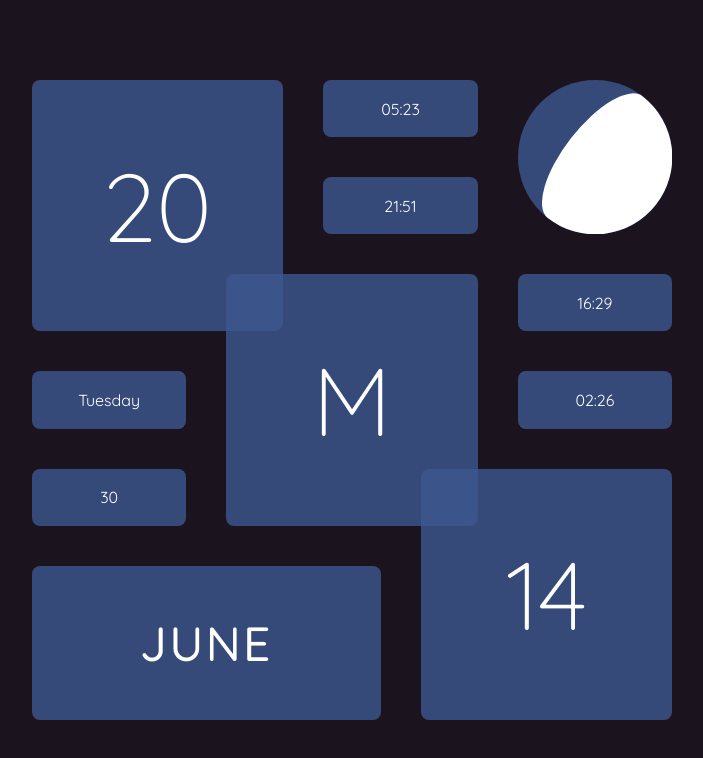
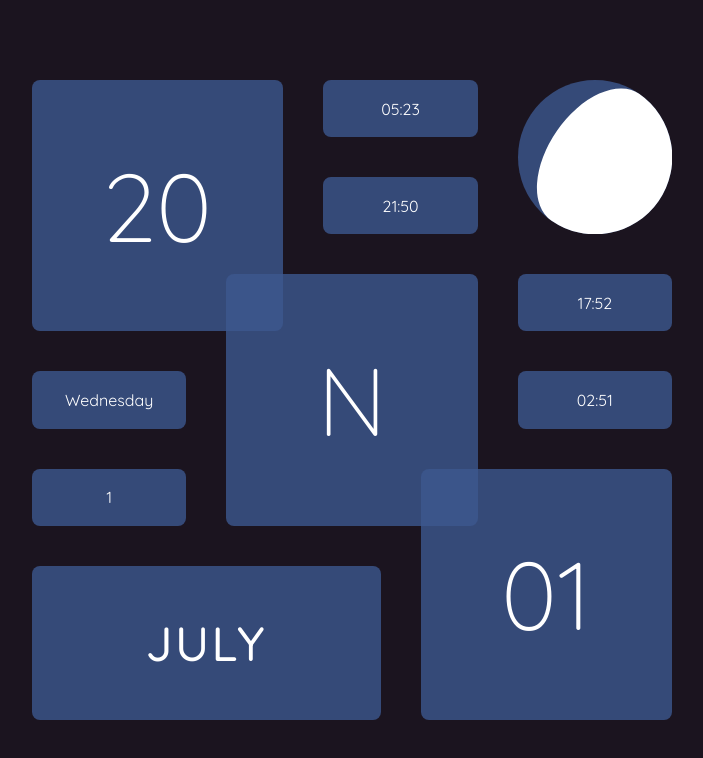
Before and after one commit to g12n/daily, a plain HTML site: page index.html in a window 1280 px wide. Shown: the whole page, without its empty margins (288-991 px from the left). Drawn offline with Linux system fonts and the light colour scheme.

Commit message:
Update gh-pages to output generated at a2783a9

```diff
--- a/index.html
+++ b/index.html
@@ -3,20 +3,20 @@
 <head>
 <meta charset="UTF-8">
 <meta name="viewport" content="width=device-width, initial-scale=1.0">
-<title>20M14</title>
+<title>20N01</title>
 <link href="https://fonts.googleapis.com/css2?family=Quicksand:wght@300;400;500;600;700&display=swap" rel="stylesheet">
 <style>body{margin:0;font-family:Quicksand,sans-serif;font-size:max(14px,calc(0 + 3vmin));background:hsl(280 20% 10%)}.arvelie{display:grid;grid-gap:5vmin;padding:10vmin;margin:auto;justify-content:center;text-align:center;width:100vmin;height:100vmin;grid-template-rows:repeat(7,1fr);grid-template-columns:repeat(7,1fr);box-sizing:border-box}.arvelie span{display:flex;align-items:center;justify-content:center;border-radius:1vmin;background-color:hsl(220deg 40% 40% / .8);color:#fff}.d,.m,.y{font-size:6em;font-weight:300}.y{grid-area:1/1/4/4}.m{grid-area:3/3/6/6}.d{grid-area:5/5/8/8}.day{grid-area:5/1/6/3}.dow{grid-area:4/1/5/3}.month{grid-area:6/1/8/5;font-weight:500;font-size:3em;letter-spacing:.05em;text-transform:uppercase}.sunset{grid-area:2/4/3/6}.sunrise{grid-area:1/4/2/6}.moonset{grid-area:4/6/5/8}.moon-info,.moonrise{grid-area:3/6/4/8}.moon-svg{grid-area:1/6/3/8}.moon-light{fill:#fff}.moon-shadow{fill:hsl(220deg 40% 40% / .8)}</style>
 
 </head>
 <body>
 <div class="arvelie">
-<span class="y">20</span><span class="m">M</span><span class="d">14</span>
-<span class="month">June</span>
-<span class="day">30</span>
-<span class="dow">Tuesday</span>
-<span class="sunrise">05:23</span><span class="sunset">21:51</span>
-<span class="moonrise">16:29</span><span class="moonset">02:26</span>
-<div class="moon-svg"><svg viewBox="0 0  600 600"><circle class="moon-shadow" cx="300" cy="300" r="300"/><path class="moon-light" d="M 484.01754189209174 63.06637158057899 A 300 300 37.835158790540774 0 1 115.98245810790826 536.933628419421A 119.45205507010179 300 37.835158790540774 0 1 484.01754189209174 63.06637158057899z" /></svg></div>
+<span class="y">20</span><span class="m">N</span><span class="d">01</span>
+<span class="month">July</span>
+<span class="day">1</span>
+<span class="dow">Wednesday</span>
+<span class="sunrise">05:23</span><span class="sunset">21:50</span>
+<span class="moonrise">17:52</span><span class="moonset">02:51</span>
+<div class="moon-svg"><svg viewBox="0 0  600 600"><circle class="moon-shadow" cx="300" cy="300" r="300"/><path class="moon-light" d="M 471.0157422631708 53.51751401331427 A 300 300 34.75388502080308 0 1 128.9842577368292 546.4824859866858A 180.64435593555282 300 34.75388502080308 0 1 471.0157422631708 53.51751401331427z" /></svg></div>
 </div>
 </body>
 </html>
```
